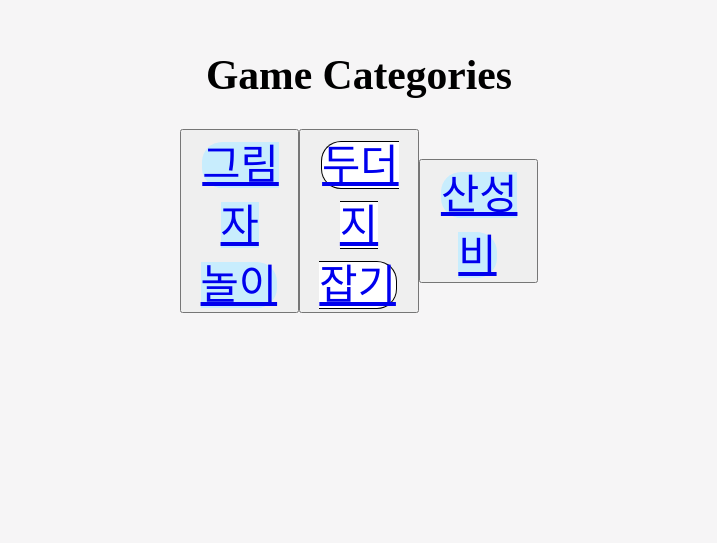
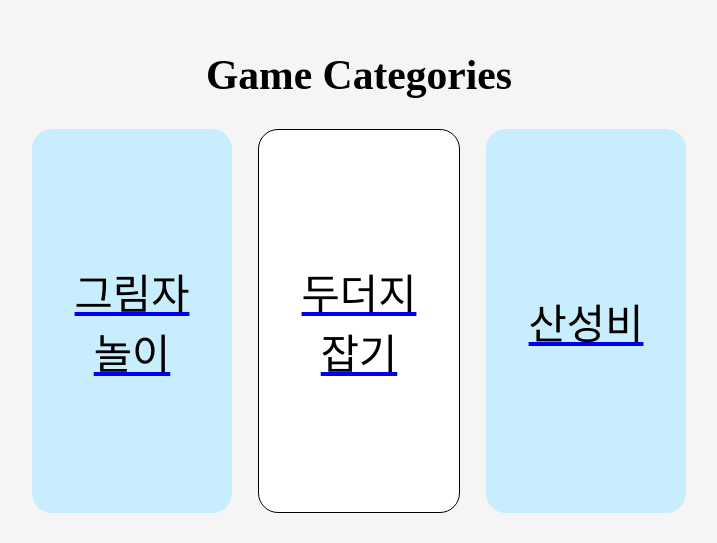
Before and after one commit to sunny7319/Hands_MediaPipe_project, a Flask app: page / in a window 1280 px wide. Shown: the part 409-952 px from the top of the page, without its empty margins (281-998 px from the left). Before the commit the page ends 722 px from the top, so only its background shows below. Run offline with Flask 3, Linux system fonts and the light colour scheme; some web fonts are replaced.

Commit message:
게임3개 연결 및 디자인

```diff
--- a/server.py
+++ b/server.py
@@ -13,17 +13,17 @@ def index():
 @app.route('/game/<game_name>')
 def game(game_name):
     game_data = {
-        'game1': {
+        '그림자 놀이': {
             'title': '그림자 놀이',
             'image': 'game1.png',
             'description': '손으로 동물이나 모양을 표현하는 놀이입니다'
         },
-        'game2': {
+        '두더지 잡기': {
             'title': '두더지 잡기',
             'image': 'game1.png',
             'description': '주어진 문제에 맞는 단어를 가지고 있는 두더지를 잡는 게임입니다'
         },
-        'game3': {
+        '산성비': {
             'title': '산성비',
             'image': 'game1.png',
             'description': '제시된 알파벳과 같은 글자를 고르는 게임입니다.'
--- a/static/css/game.css
+++ b/static/css/game.css
@@ -37,7 +37,7 @@ body {
     cursor: pointer;
 }
 
-.title {
+h1 {
     font-family: 'Cafe24Ssurround';
     font-size: calc(1rem + 5vw);
     text-align: center;
--- a/static/css/main.css
+++ b/static/css/main.css
@@ -28,7 +28,6 @@
     font-weight: lighter;
     font-style: normal;
 }
-
 
 body {
     min-height: 100vh;
@@ -64,7 +63,6 @@ div {
     font-size: calc(1rem + 5vw);
     padding-top: 1%;
     padding-bottom: 1%;
-    /*border-radius: 10px;*/
 }
 
 .discription {
@@ -96,52 +94,46 @@ img {
 }
 
 .main-button {
-    /* text-align: center; */
     display: flex;
+    justify-content: center;
     padding-left: 5%;
     padding-right: 5%;
     align-items: center;
+}
+
+.main-button a {
+    flex-grow: 1;
+    display: flex;
     justify-content: center;
 }
 
-.button-blue {
+.button-blue, .button-white {
     text-align: center;
     font-family: 'Cafe24Ssurround';
     font-size: calc(1rem + 2vw);
-    width: 25%;
-    margin-left: 1.5%;
-    margin-right: 1.5%;
+    margin: 0 1vw;
     min-height: 30vw;
     max-height: 40vw;
     border-radius: 20px;
     border: none;
-    background-color: #c8edfd;
     align-items: center;
     cursor: pointer;
+    flex-grow: 1;
+    display: flex;
+    justify-content: center;
+    align-items: center;
+}
+
+.button-blue {
+    background-color: #c8edfd;
 }
 
 .button-white {
-    text-align: center;
-    font-family: 'Cafe24Ssurround';
-    font-size: calc(1rem + 2vw);
-    width: 25%;
-    margin-left: 1.5%;
-    margin-right: 1.5%;
-    min-height: 30vw;
-    max-height: 40vw;
-    border-radius: 20px;
+    background-color: #ffffff;
     border: 1px solid #000;
-    background-color: #ffffff;
-    align-items: center;
-    cursor: pointer;
 }
 
-.button13:hover {
+.button-blue:hover, .button-white:hover {
     background-color: #AB957B;
     cursor: pointer;
 }
-
-.button2:hover {
-    background-color: #AB957B;
-    cursor: pointer;
-}
--- a/templates/game.html
+++ b/templates/game.html
@@ -15,9 +15,7 @@
     </head>
     <body>
         <div class="header">
-            <div class="back-button">
-                <img src="{{ url_for('static', filename='img/back.png') }}" alt="뒤로가기" class="back-button">
-            </div>
+            <img src="{{ url_for('static', filename='img/back.png') }}" alt="뒤로가기" class="back-button">
             <h1>{{ game.title }}</h1>
         </div>
         <div class="vedio">  <!--이 부분에 img 대신 video를 넣으시면 됩니당-->
--- a/templates/index.html
+++ b/templates/index.html
@@ -17,9 +17,16 @@
         </div>
         <p class="category"><b>Game Categories</b></p>
         <div class="main-button">
-            <button type="button"><a href="{{ url_for('game', game_name='game1') }}" class="button-blue">그림자<br>놀이</a></button>
-            <button type="button"><a href="{{ url_for('game', game_name='game2') }}" class="button-white">두더지<br>잡기</a></button>
-            <button type="button"><a href="{{ url_for('game', game_name='game1') }}" class="button-blue">산성비</a></button>
+            <a href="{{ url_for('game', game_name='그림자 놀이') }}">
+                <button type="button" class="button-blue">그림자<br>놀이</button>
+            </a>
+            <a href="{{ url_for('game', game_name='두더지 잡기') }}">
+                <button type="button" class="button-white">두더지<br>잡기</button>
+            </a>
+            <a href="{{ url_for('game', game_name='산성비') }}">
+                <button type="button" class="button-blue">산성비</button>
+            </a>
+
         </div>
     </body>
 </html>
```
